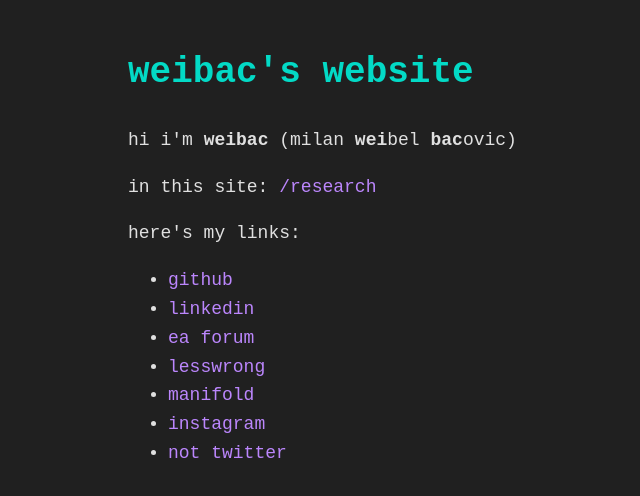
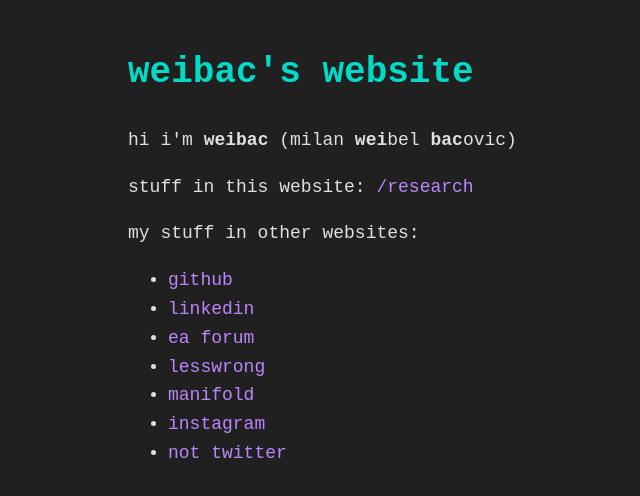
Before and after one commit to weibac/weibac.github.io, a plain HTML site: page index.html in a window 1280 px wide. Shown: the whole page, without its empty margins (128-768 px from the left). Drawn offline with Linux system fonts and the light colour scheme.

Commit message:
fix: clarity

```diff
--- a/index.html
+++ b/index.html
@@ -19,9 +19,9 @@
 <main>
 <h1>weibac's website</h1>
 <p>hi i'm <b>weibac</b> (milan <b>wei</b>bel <b>bac</b>ovic)</p>
-<p>in this site: <a href="research/">/research</a></p>
+<p>stuff in this website: <a href="research/">/research</a></p>
 
-<p>here's my links:</p>
+<p>my stuff in other websites:</p>
 
 <ul>
 <li><a href=https://github.com/weibac>github</a></li>
```
